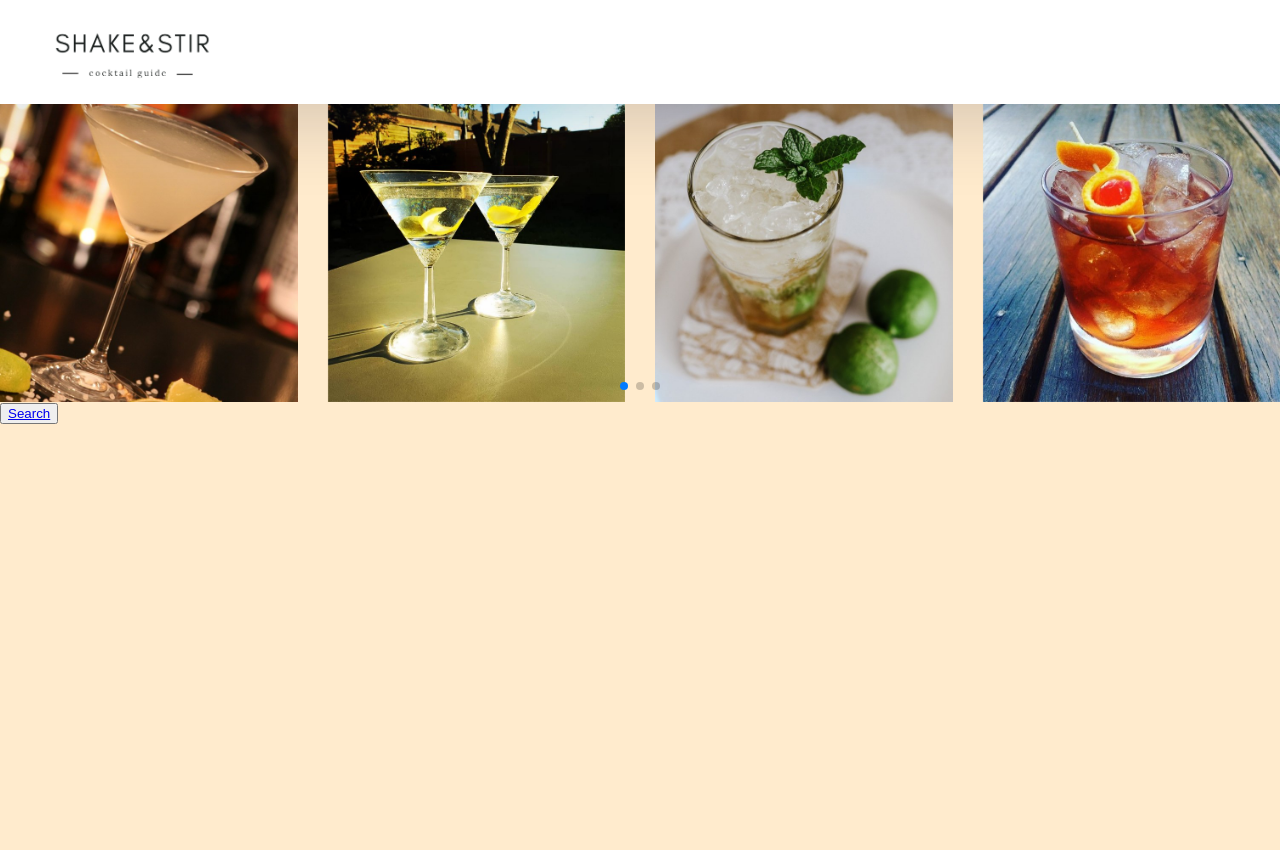
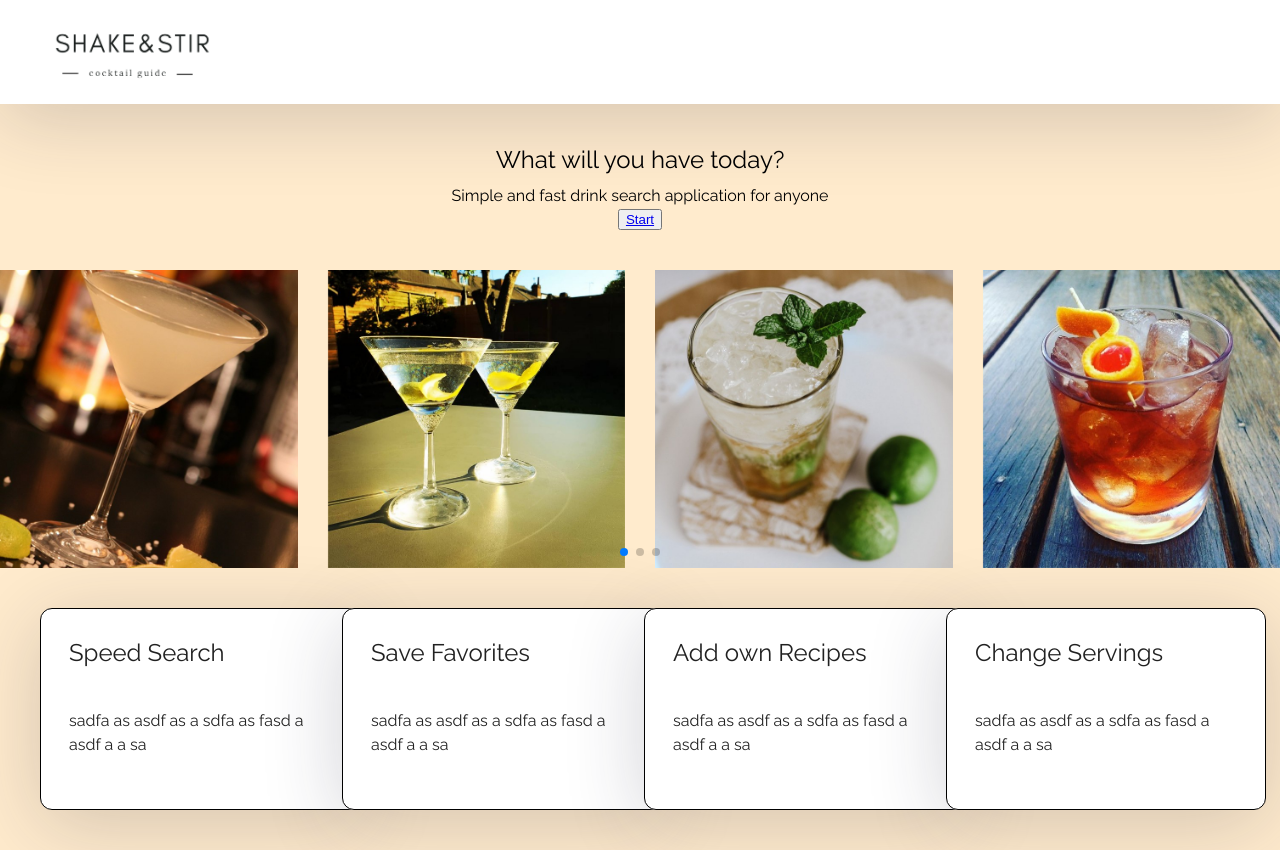
Before and after one commit to AroParada/sipSearch, a React (Create React App) app: page /home in a window 1280 px wide. Before the commit the page ends 800 px from the top, so only its background shows below. Built offline with nearby package versions, Linux system fonts and the light colour scheme.

Commit message:
added featureCard component to home

```diff
--- /dev/null
+++ b/src/components/FeatureCard.js
@@ -0,0 +1,39 @@
+import React from "react";
+import { Paper, CardContent, Typography } from "@mui/material";
+
+const FeatureCard = ({
+  title = "Feature",
+  description = "Description:",
+  padding = 1.5,
+  width = 300,
+  maxWidth = "100%",
+  borderRadius = "12px",
+  boxShadow = "0px 14px 80px rgba(34, 35, 58, 0.2)",
+  border = "1px solid #000000",
+  elevation = 5,
+}) => {
+  return (
+    <Paper
+      sx={{
+        padding,
+        width,
+        maxWidth,
+        borderRadius,
+        boxShadow,
+        border,
+      }}
+      elevation={elevation}
+    >
+      <CardContent>
+        <Typography gutterBottom variant="h5" component="div">
+          {title}
+        </Typography>
+      </CardContent>
+      <CardContent>
+        <Typography paragraph>{description}</Typography>
+      </CardContent>
+    </Paper>
+  );
+};
+
+export default FeatureCard;
--- a/src/pages/Home.js
+++ b/src/pages/Home.js
@@ -1,18 +1,55 @@
 // button to go to the search page
 import React from "react";
-import { Link } from 'react-router-dom';
+import { Link } from "react-router-dom";
 import HomeNavBar from "../components/HomeNavBar";
 import Slider from "../components/Slider";
+import { Grid, Box, Typography } from "@mui/material";
+import FeatureCard from "../components/FeatureCard";
 
 function Home() {
   return (
     <>
       <HomeNavBar />
+      <Box padding="40px" textAlign="center">
+        <Typography gutterBottom variant="h5" component="div">
+          What will you have today?
+        </Typography>
+        <Typography>
+          Simple and fast drink search application for anyone
+        </Typography>
+        <button>
+          <Link to="/"> Start</Link>
+        </button>
+      </Box>
       <Slider />
-      <button>
-        <Link to="/"> Search</Link>
-      </button>
-
+      <Box padding="40px">
+        <Grid container spacing={1}>
+          <Grid item xs={12} md={3}>
+            <FeatureCard
+              title="Speed Search"
+              description="sadfa as asdf as a sdfa as fasd a asdf a a sa "
+            />
+          </Grid>
+          <Grid item xs={12} md={3}>
+            <FeatureCard
+              title="Save Favorites"
+              description="sadfa as asdf as a sdfa as fasd a asdf a a sa "
+            />
+          </Grid>
+          <Grid item xs={12} md={3}>
+            <FeatureCard
+              title="Add own Recipes"
+              description="sadfa as asdf as a sdfa as fasd a asdf a a sa "
+            />
+          </Grid>
+          <Grid item xs={12} md={3}>
+            <FeatureCard
+              title="Change Servings"
+              description="sadfa as asdf as a sdfa as fasd a asdf a a sa "
+            />
+          </Grid>
+        </Grid>
+      </Box>
     </>
   );
 }
```
